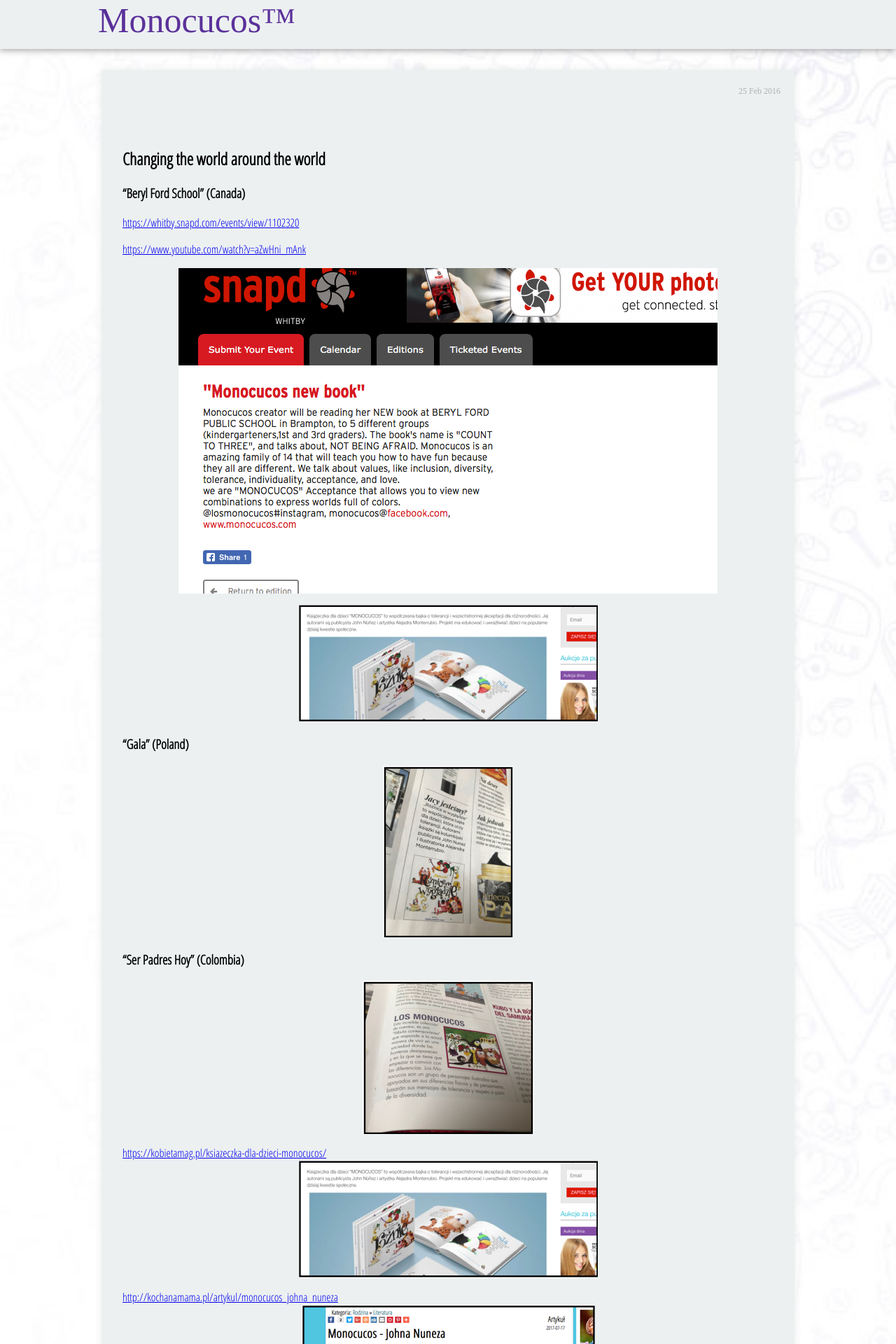
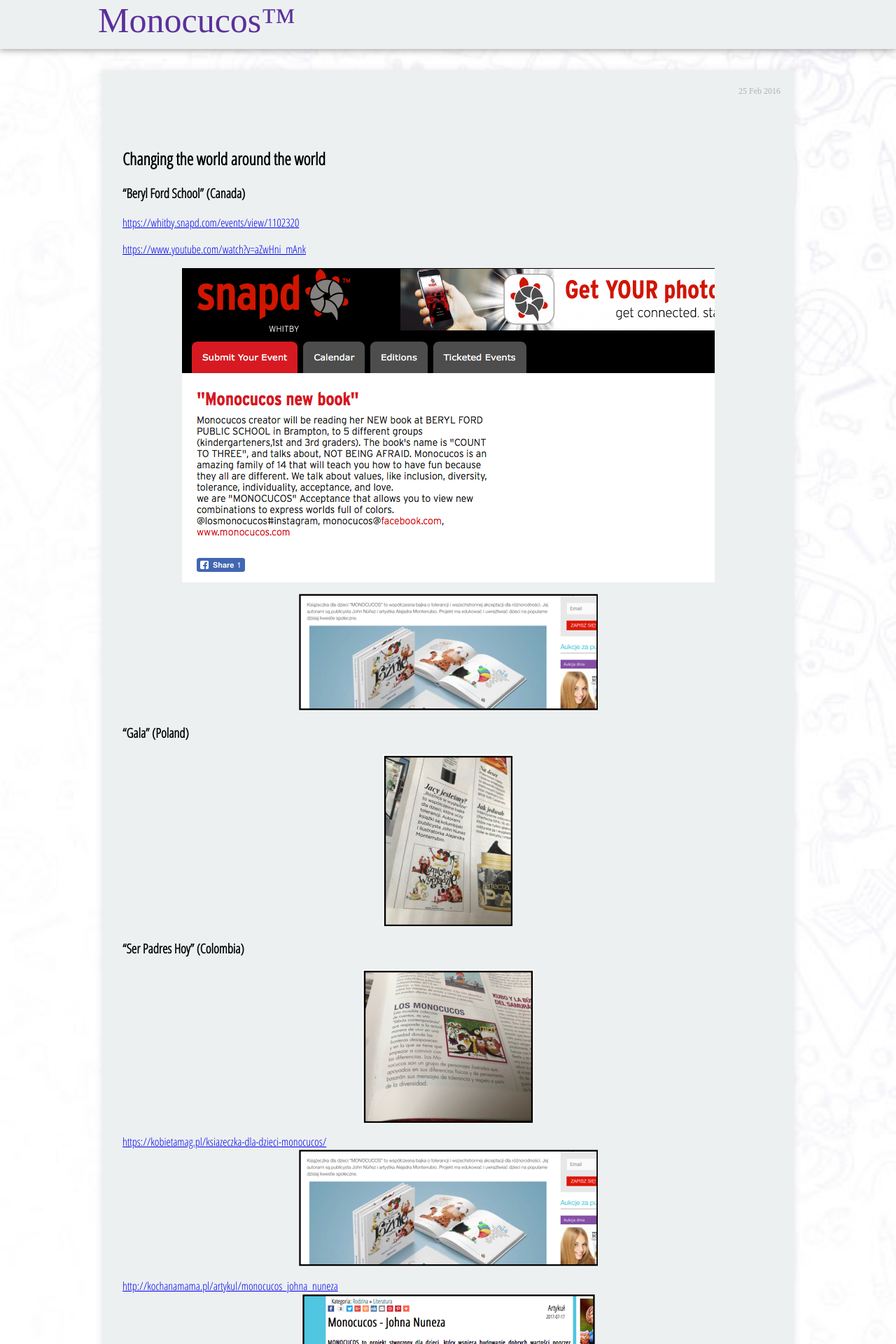
Before and after one commit to MonocucosTM/Monocucos, a Jekyll site: the page built from _posts/2018-12-01-Press.md, in a window 1280 px wide. Shown: the top 1920 px of the page at 70% size. Built offline with Jekyll 4.4.1, drawn with Linux system fonts in a browser that asks for light colours; nearby versions of some CDN libraries; some web fonts are replaced.

Commit message:
Update 2018-12-01-Press.md

```diff
--- a/_posts/2018-12-01-Press.md
+++ b/_posts/2018-12-01-Press.md
@@ -21,7 +21,7 @@ tag:
 
 <https://www.youtube.com/watch?v=aZwHni_mAnk>
 
-![Logo](../assets/img/Captura de pantalla 2018-01-22 a las 15.45.21.png)
+![Logo](../assets/img/Presscan.png)
 
 ![Logo](../assets/img/press5.png)
 
```
